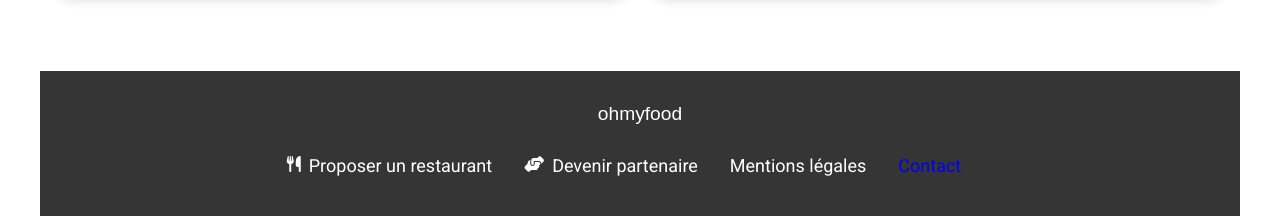
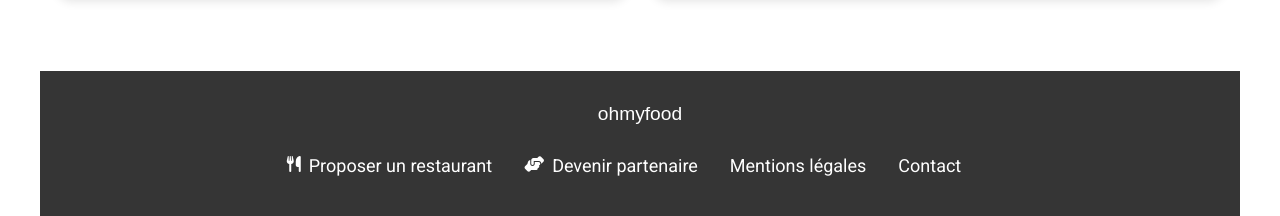
Before and after one commit to luisgarcia96/oh-my-food, a website: page index.html in a window 1280 px wide. Shown: the part 1267-1483 px from the top of the page. Drawn offline with Linux system fonts and the light colour scheme; a web font is replaced by a local one.

Commit message:
Fix contact link color

```diff
--- a/sass/layout/_footer.scss
+++ b/sass/layout/_footer.scss
@@ -28,6 +28,7 @@
             a {
                 text-decoration: none;
                 display: flex;
+                color: a.$color-white;
 
                 &:visited {
                     color: a.$color-white;
```
Also changed, not shown: public/css/styles.css, 1 other file.
